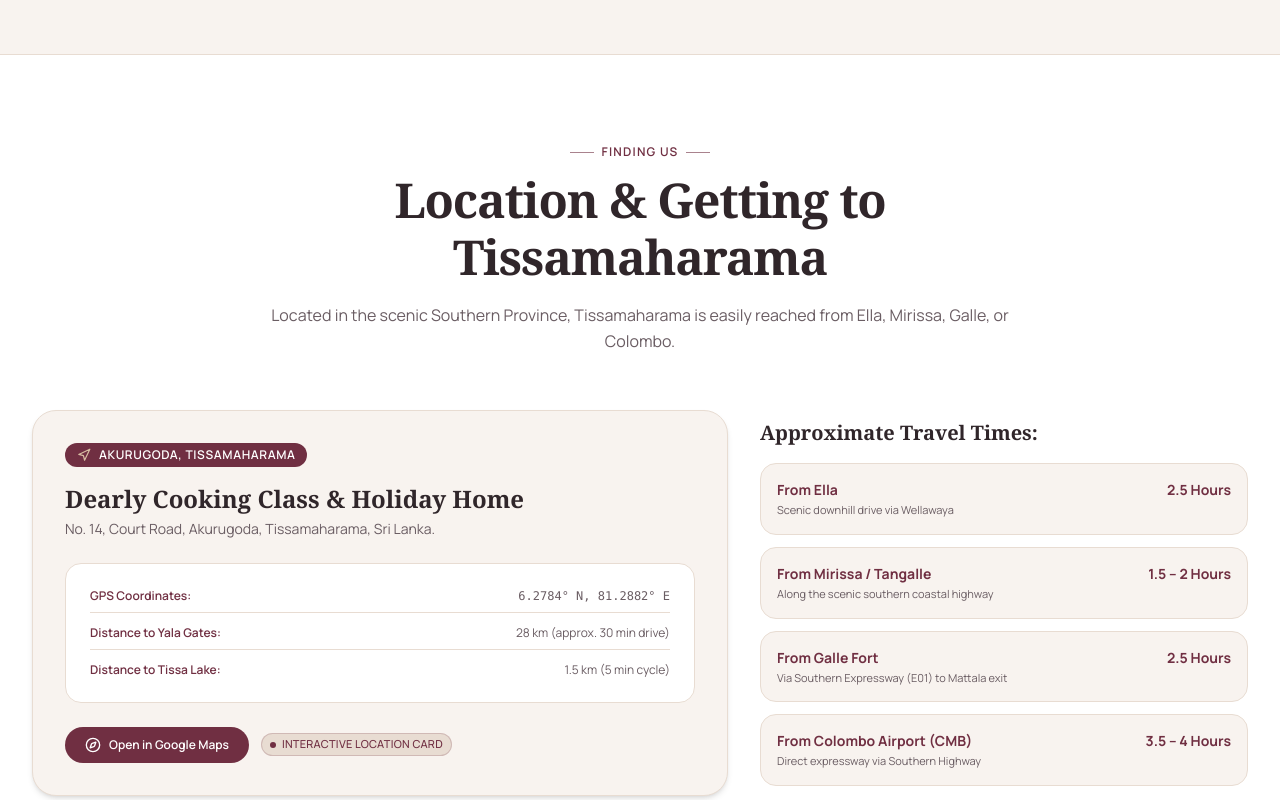
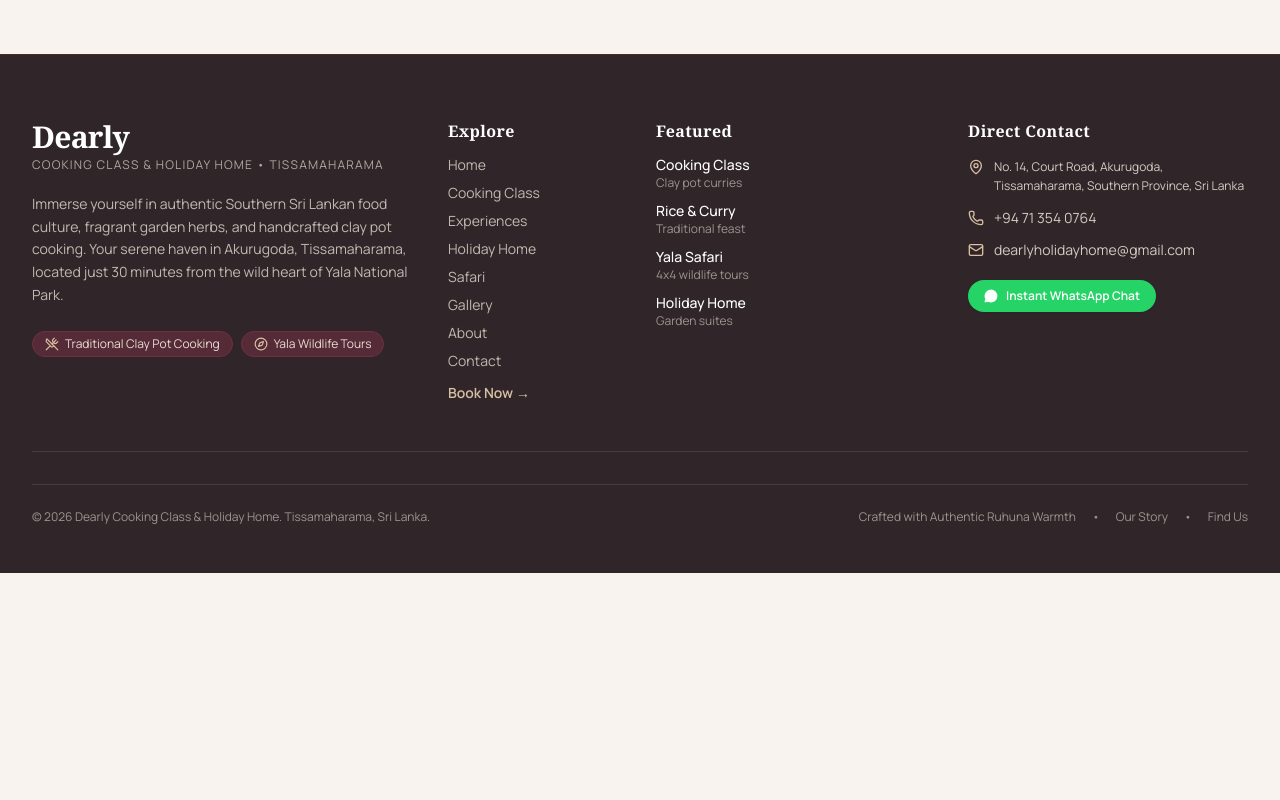
Before and after one commit to chamodya-hirusha/dearly-tourism, a Next.js app: page /contact in a window 1280 px wide. Shown: the part 1340-2140 px from the top of the page. After the commit the page ends 1913 px from the top, so only its background shows below. Built offline with nearby package versions, Linux system fonts and the light colour scheme.

Commit message:
fix(contact): remove 'Location & Getting to Tissamaharama' section

```diff
--- a/app/contact/page.tsx
+++ b/app/contact/page.tsx
@@ -12,8 +12,6 @@ import {
   MessageCircle,
   Send,
   CheckCircle2,
-  Navigation,
-  Compass,
   Sparkles,
 } from 'lucide-react';
 import { Navbar } from '@/components/shared/Navbar';
@@ -21,7 +19,6 @@ import { Footer } from '@/components/shared/Footer';
 import { HeroSection } from '@/components/shared/HeroSection';
 import { SectionHeading } from '@/components/shared/SectionHeading';
 import { WhatsAppButton } from '@/components/shared/WhatsAppButton';
-import { DemoBadge } from '@/components/shared/DemoBadge';
 import { contactDetails } from '@/data/navigation';
 
 const contactSchema = z.object({
@@ -310,87 +307,6 @@ export default function ContactPage() {
             </div>
           </div>
         </section>
-
-        {/* Location Section with Map Preview & Directions */}
-        <section className="py-20 bg-white border-t border-[#E8DCD2]">
-          <div className="max-w-7xl mx-auto px-4 sm:px-6 lg:px-8">
-            <SectionHeading
-              eyebrow="Finding Us"
-              title="Location & Getting to Tissamaharama"
-              subtitle="Located in the scenic Southern Province, Tissamaharama is easily reached from Ella, Mirissa, Galle, or Colombo."
-            />
-
-            <div className="mt-14 grid grid-cols-1 lg:grid-cols-12 gap-8 items-center">
-              {/* Map Placeholder / Visual */}
-              <div className="lg:col-span-7 rounded-3xl overflow-hidden border border-[#E8DCD2] shadow-md bg-[#F8F3EF] relative min-h-[360px] flex flex-col justify-between p-5 sm:p-8">
-                <div>
-                  <div className="inline-flex items-center gap-2 px-3 py-1 rounded-full bg-[#702F42] text-white text-xs font-semibold uppercase tracking-wider mb-4">
-                    <Navigation className="w-3.5 h-3.5 text-[#D8BFA3]" />
-                    <span>Akurugoda, Tissamaharama</span>
-                  </div>
-                  <h4 className="font-serif text-2xl font-bold text-[#30262A]">
-                    Dearly Cooking Class & Holiday Home
-                  </h4>
-                  <p className="text-xs sm:text-sm text-[#6A5D63] mt-1 max-w-md">
-                    No. 14, Court Road, Akurugoda, Tissamaharama, Sri Lanka.
-                  </p>
-                </div>
-
-                {/* Styled map graphic representation */}
-                <div className="my-6 p-4 sm:p-6 rounded-2xl bg-white border border-[#E8DCD2] text-xs space-y-3">
-                  <div className="flex items-center justify-between pb-2 border-b border-[#E8DCD2]">
-                    <span className="font-semibold text-[#702F42]">GPS Coordinates:</span>
-                    <span className="font-mono text-[#6A5D63]">6.2784° N, 81.2882° E</span>
-                  </div>
-                  <div className="flex items-center justify-between pb-2 border-b border-[#E8DCD2]">
-                    <span className="font-semibold text-[#702F42]">Distance to Yala Gates:</span>
-                    <span className="text-[#6A5D63]">28 km (approx. 30 min drive)</span>
-                  </div>
-                  <div className="flex items-center justify-between">
-                    <span className="font-semibold text-[#702F42]">Distance to Tissa Lake:</span>
-                    <span className="text-[#6A5D63]">1.5 km (5 min cycle)</span>
-                  </div>
-                </div>
-
-                <div className="flex flex-col sm:flex-row items-stretch sm:items-center gap-3">
-                  <a
-                    href="https://maps.google.com/?q=Tissamaharama+Sri+Lanka"
-                    target="_blank"
-                    rel="noopener noreferrer"
-                    className="inline-flex items-center justify-center gap-2 px-5 py-2.5 rounded-full bg-[#702F42] text-white text-xs font-semibold hover:bg-[#592333] transition-colors w-full sm:w-auto"
-                  >
-                    <Compass className="w-4 h-4 shrink-0" />
-                    <span>Open in Google Maps</span>
-                  </a>
-                  <DemoBadge label="Interactive Location Card" />
-                </div>
-              </div>
-
-              {/* Transit times list */}
-              <div className="lg:col-span-5 space-y-4">
-                <h4 className="font-serif text-xl font-bold text-[#30262A]">
-                  Approximate Travel Times:
-                </h4>
-                <div className="space-y-3 text-xs sm:text-sm">
-                  {[
-                    { from: 'From Ella', time: '2.5 Hours', mode: 'Scenic downhill drive via Wellawaya' },
-                    { from: 'From Mirissa / Tangalle', time: '1.5 – 2 Hours', mode: 'Along the scenic southern coastal highway' },
-                    { from: 'From Galle Fort', time: '2.5 Hours', mode: 'Via Southern Expressway (E01) to Mattala exit' },
-                    { from: 'From Colombo Airport (CMB)', time: '3.5 – 4 Hours', mode: 'Direct expressway via Southern Highway' },
-                  ].map((route, rIdx) => (
-                    <div key={rIdx} className="p-4 rounded-2xl bg-[#F8F3EF] border border-[#E8DCD2]">
-                      <div className="flex items-center justify-between">
-                        <strong className="text-[#702F42]">{route.from}</strong>
-                        <span className="font-bold text-[#702F42]">{route.time}</span>
-                      </div>
-                      <p className="text-[11px] text-[#6A5D63] mt-0.5">{route.mode}</p>
-                    </div>
-                  ))}
-                </div>
-              </div>
-            </div>
-          </div>
-        </section>
       </main>
 
       <Footer />
```
